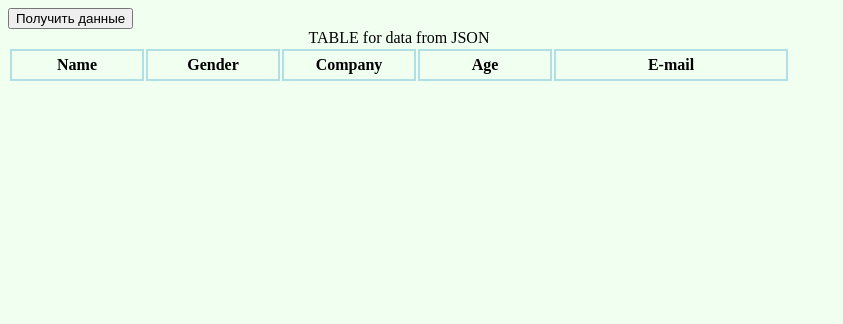
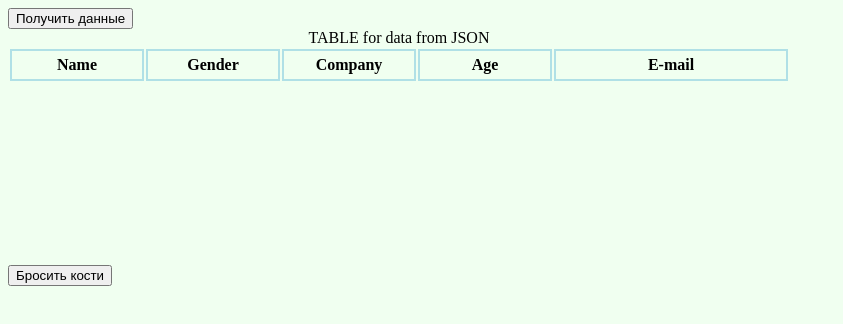
Before and after one commit to koshmaymm/03.03, a website: page index.html in a window 1280 px wide. Shown: the whole page, without its empty margins (0-843 px from the left). Drawn offline with Linux system fonts and the light colour scheme.

Commit message:
new batton bones was added

```diff
--- a/index.html
+++ b/index.html
@@ -20,8 +20,8 @@
 				<tbody id="tableId">
 				</tbody>
 			</table>
-
-
+			<br />
+			<input type="button" id="bones" value="Бросить кости"/>
 
 
 
```
